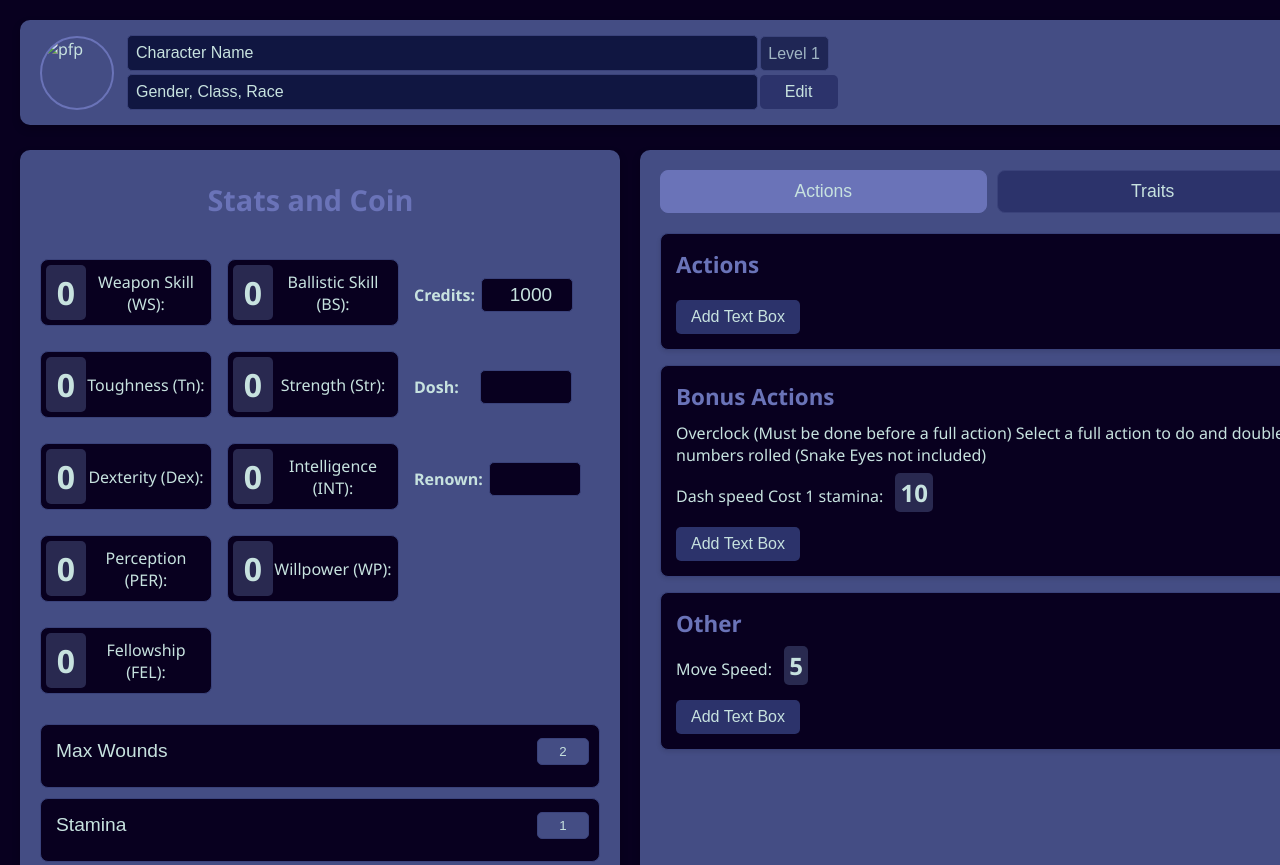
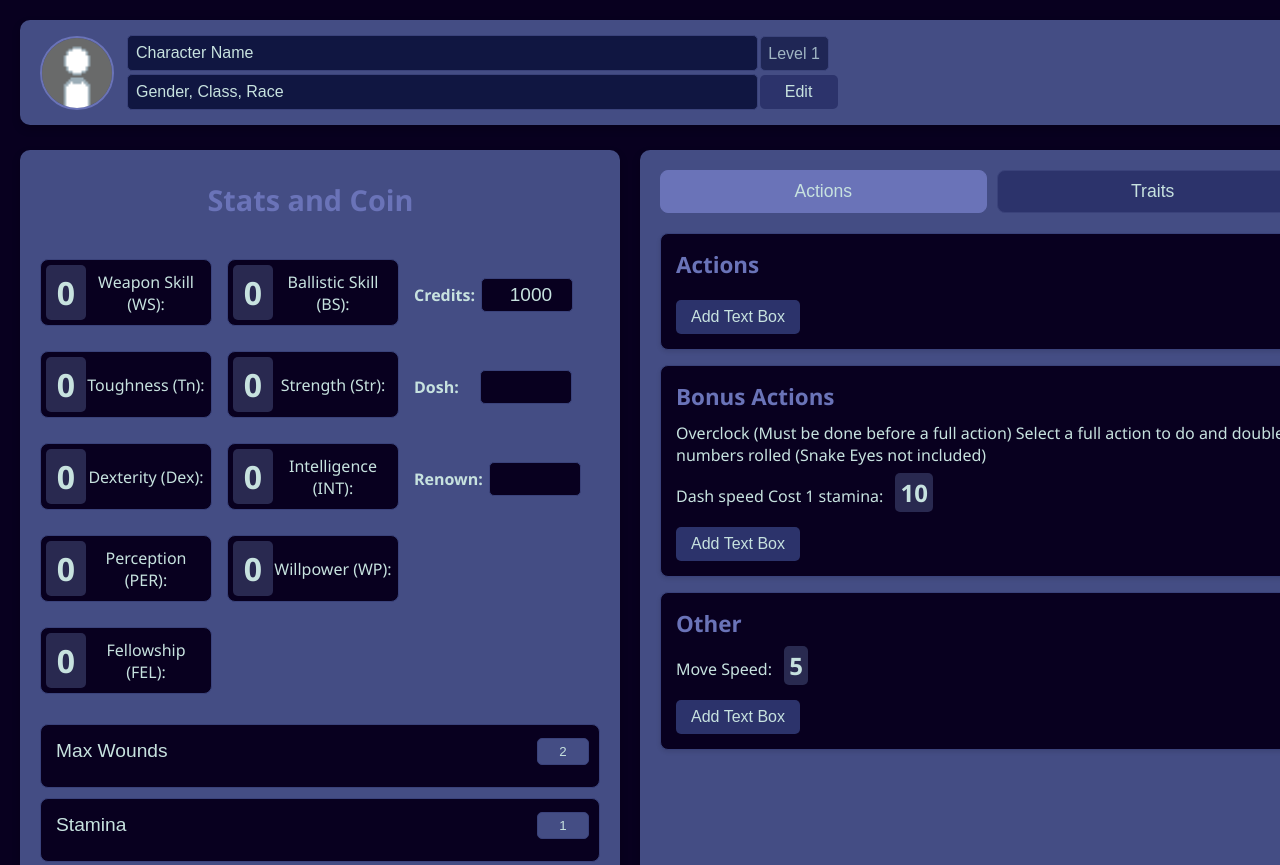
Before and after one commit to hyperit123/thing, a plain HTML site: page Index.html in a window 1280 px wide. Shown: the top 865 px of the page. Drawn offline with Linux system fonts and the light colour scheme.

Commit message:
Fix image source path and adjust input styling in the edit modal

```diff
--- a/Index.html
+++ b/Index.html
@@ -11,7 +11,7 @@
 <body>
 
     <Header>
-        <img src="photo-1533135091724-62cc5402aa20.jpeg" alt="pfp" id="pfp">
+        <img src="pfp.png" alt="pfp" id="pfp">
         <button id="editBtn">Edit</button>
         <input type="text" id="ChName" placeholder="Character Name" disabled>
         <input type="text" id="ChGCR" placeholder="Gender, Class, Race" disabled>
@@ -257,7 +257,8 @@
                         <option value="Medium">Medium (Base Move 5)</option>
                         <option value="Large">Large (Base Move 6)</option>
                     </select>
-                    <input type="number" id="editCustomMove" placeholder="Custom Movement speed bonus" style="margin-left: 3px; width: 10px; ">
+                    <input type="number" id="editCustomMove" placeholder="Custom Movement speed bonus"
+                        style="margin-left: 3px; width: 10px; ">
                 </div>
                 <div class="edit-row">
                     <label>Organic:</label>
```
Also changed, not shown: pfp.png (added).
